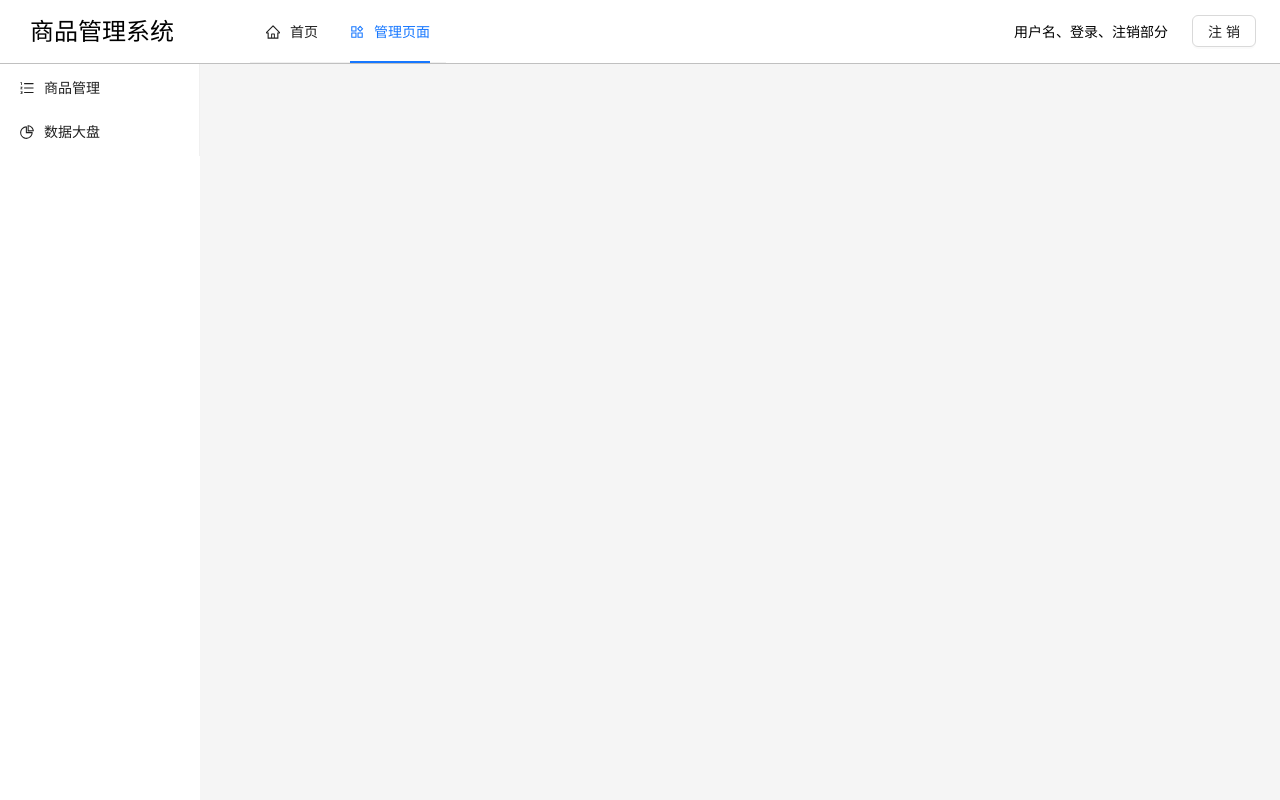
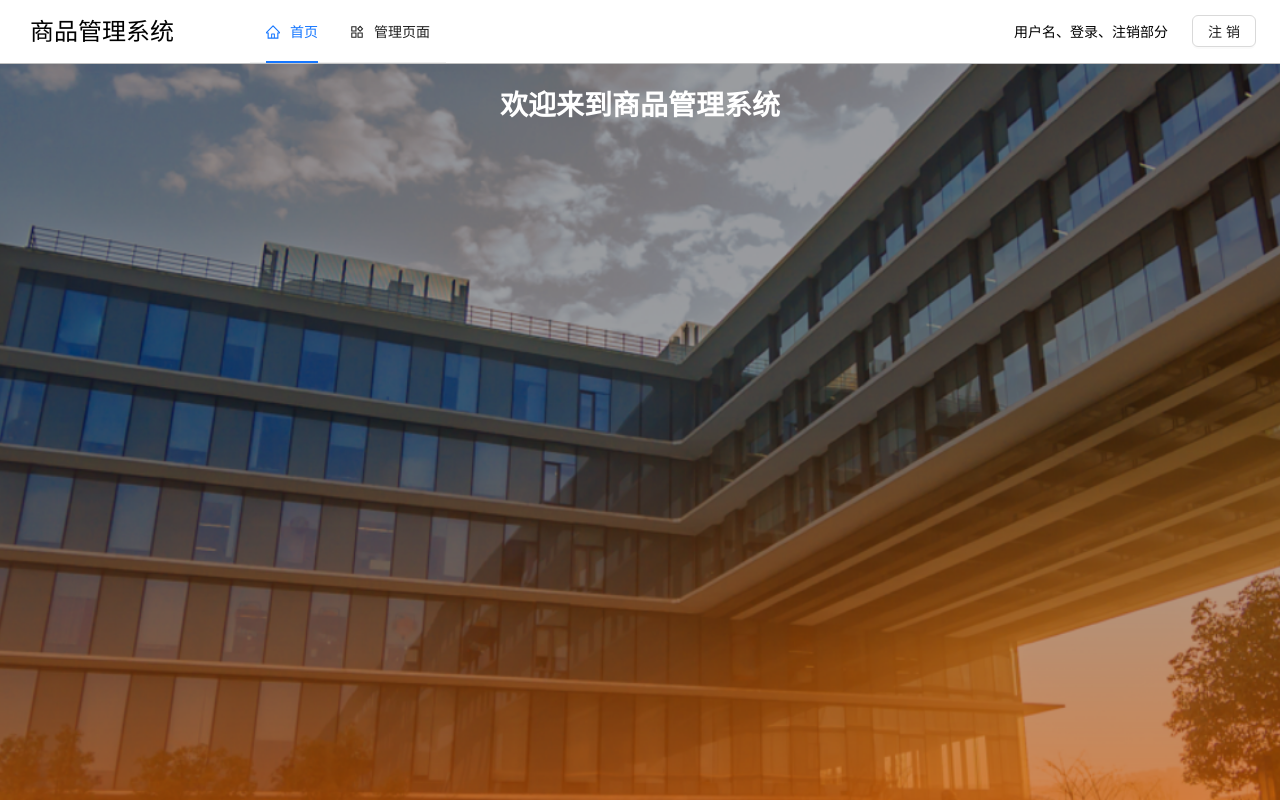
Before and after one commit to MuttonString/-, a React (Vite) app: page / in a window 1280 px wide. Before the commit this address led to /admin. Built offline with nearby package versions, Linux system fonts and the light colour scheme.

Commit message:
完善首页和layout

```diff
--- /dev/null
+++ b/src/components/MainPage/index.tsx
@@ -0,0 +1,21 @@
+const divStyle: React.CSSProperties = {
+    height: 'calc(100vh - 64px)',
+    width: '100%',
+    backgroundRepeat: 'no-repeat',
+    backgroundSize: 'cover',
+    backgroundPosition: 'center',
+    margin: 0,
+    backgroundImage: 'url("/src/assets/homepage.png")',
+    color: 'white',
+    textAlign: 'center',
+};
+
+const MainPage: React.FC = () => {
+    return (
+        <div style={divStyle}>
+            <h1>欢迎来到商品管理系统</h1>
+        </div>
+    );
+};
+
+export default MainPage;
--- a/src/layout/index.tsx
+++ b/src/layout/index.tsx
@@ -1,8 +1,9 @@
 import { Layout } from 'antd';
-import { Outlet } from 'react-router-dom';
+import { Outlet, useLocation } from 'react-router-dom';
 import SiderMenu from './sider';
 import HeaderMenu from './header';
 import Account from './account';
+import MainPage from '@/components/MainPage';
 
 const { Header, Content, Sider } = Layout;
 
@@ -29,16 +30,36 @@ const siderStyle: React.CSSProperties = {
 
 const contentStyle: React.CSSProperties = {
     height: 'calc(100vh - 64px)',
-    overflowY: 'auto',
+    overflowY: 'hidden',
     padding: '24px'
 };
 
 const accountStyle: React.CSSProperties = {
     right: '24px',
-    position: 'absolute',
+    position: 'absolute'
 };
 
 const LayoutPage: React.FC = () => {
+    const location = useLocation();
+
+    let content: JSX.Element;
+    if (location.pathname === '/') {
+        content = (
+                <MainPage />
+        );
+    } else {
+        content = (
+            <>
+                <Sider style={siderStyle}>
+                    <SiderMenu />
+                </Sider>
+                <Content style={contentStyle}>
+                    <Outlet />
+                </Content>
+            </>
+        );
+    }
+
     return (
         <Layout>
             <Header style={headerStyle}>
@@ -46,14 +67,7 @@ const LayoutPage: React.FC = () => {
                 <HeaderMenu />
                 <Account style={accountStyle} />
             </Header>
-            <Layout>
-                <Sider style={siderStyle}>
-                    <SiderMenu />
-                </Sider>
-                <Content style={contentStyle}>
-                    <Outlet />
-                </Content>
-            </Layout>
+            <Layout>{content}</Layout>
         </Layout>
     );
 };
--- a/src/main.css
+++ b/src/main.css
@@ -1,3 +1,4 @@
 body {
     margin: 0;
+    overflow-y: hidden;
 }
--- a/src/router/index.tsx
+++ b/src/router/index.tsx
@@ -1,5 +1,5 @@
 import { createBrowserRouter, RouteObject } from 'react-router-dom'
-import { Navigate } from 'react-router-dom'
+// import { Navigate } from 'react-router-dom'
 import NotFoundPage from '@/components/404'
 import GoodsDetail from '@/pages/GoodsDetail'
 import LayoutPage from '@/layout'
@@ -11,7 +11,8 @@ import GoodsEdit from '@/pages/GoodsEdit'
 const routes: RouteObject[] = [
   {
     path: '/',
-    element: <Navigate to="/admin"></Navigate>
+    // element: <Navigate to="/admin"></Navigate>
+    element: <LayoutPage />
   },
   {
     path: '/admin',
```
Also changed, not shown: src/layout/sider.tsx (+1 -7 lines), src/assets/homepage.png (added).
